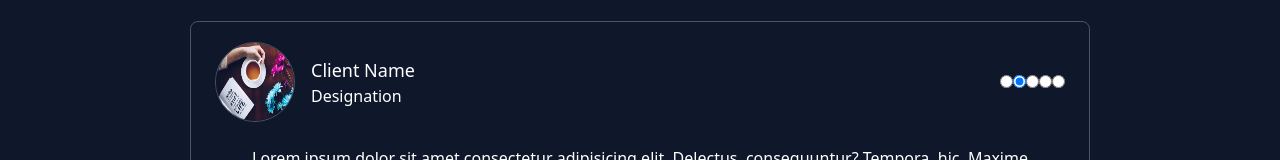
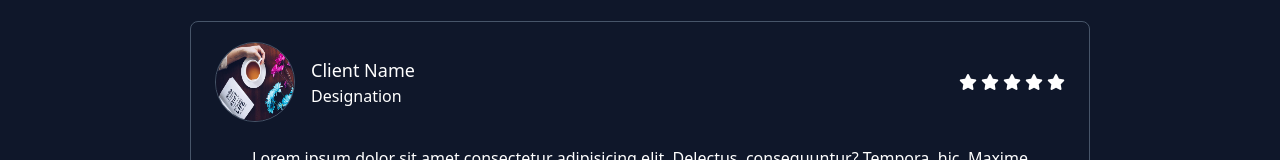
Before and after one commit to md-mozahid/my-portfolio-react, a React (Vite) app: page /clients in a window 1280 px wide. Shown: the part 300-460 px from the top of the page. Built offline with nearby package versions, Linux system fonts and the light colour scheme.

Commit message:
update client feature

```diff
--- a/src/components/sections/client/client.jsx
+++ b/src/components/sections/client/client.jsx
@@ -15,33 +15,12 @@ const Client = () => {
             <span className="">Designation</span>
           </div>
         </div>
-        <div className="rating">
-          <input
-            type="radio"
-            name="rating-2"
-            className="mask mask-star-2 bg-orange-400"
-          />
-          <input
-            type="radio"
-            name="rating-2"
-            className="mask mask-star-2 bg-orange-400"
-            checked
-          />
-          <input
-            type="radio"
-            name="rating-2"
-            className="mask mask-star-2 bg-orange-400"
-          />
-          <input
-            type="radio"
-            name="rating-2"
-            className="mask mask-star-2 bg-orange-400"
-          />
-          <input
-            type="radio"
-            name="rating-2"
-            className="mask mask-star-2 bg-orange-400"
-          />
+        <div className="space-x-1">
+          <i className="fa-sharp fa-solid fa-star"></i>
+          <i className="fa-sharp fa-solid fa-star"></i>
+          <i className="fa-sharp fa-solid fa-star"></i>
+          <i className="fa-sharp fa-solid fa-star"></i>
+          <i className="fa-sharp fa-solid fa-star"></i>
         </div>
       </div>
       <p className="px-6 py-6">
```
